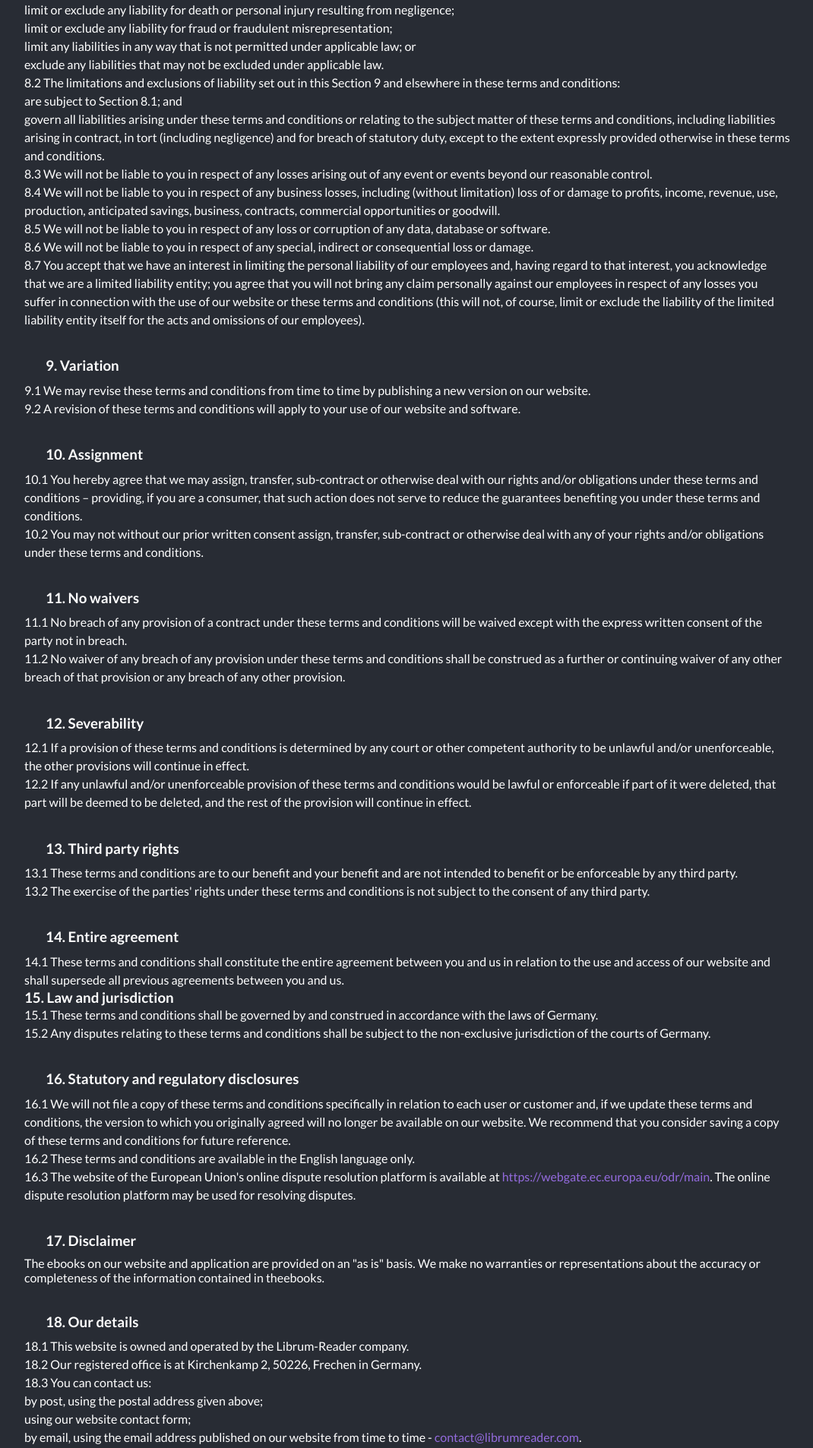
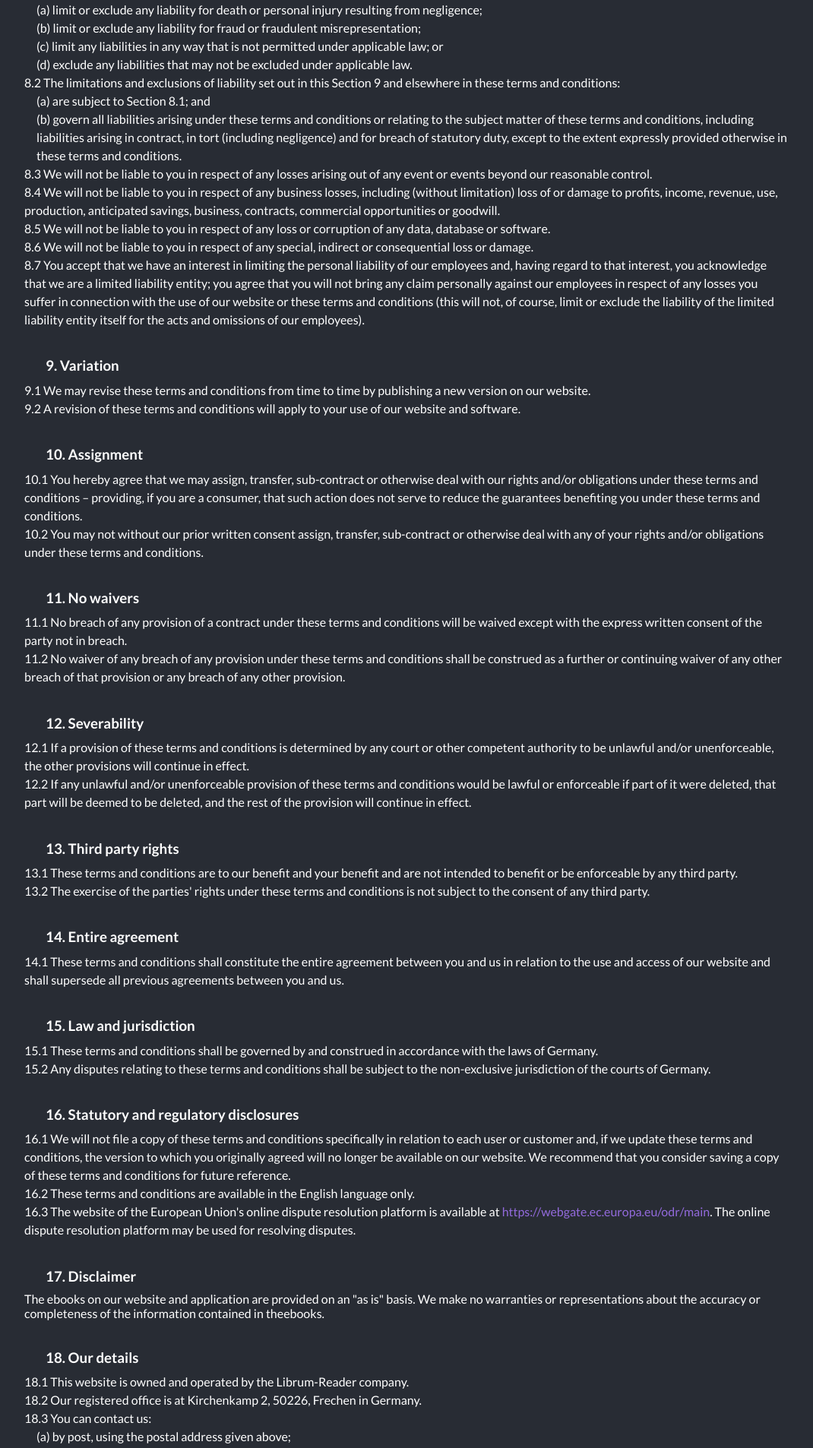
Before and after one commit to Librum-Reader/Librum-Website, a React (Create React App) app: page /termsofservice in a window 1280 px wide. Shown: the part 2245-4151 px from the top of the page at 76% size, without its empty margins (104-1174 px from the left). Built offline with nearby package versions, Linux system fonts and the light colour scheme; no server answers; a web font is replaced by a local one; what react-google-recaptcha-v3 would draw is missing.

Commit message:
finish up list

```diff
--- a/src/Pages/TermsOfService/Template.js
+++ b/src/Pages/TermsOfService/Template.js
@@ -98,18 +98,20 @@ const Template = () => (
     <h3 className="tos-subtitle">8. Limitations and exclusions of liability</h3>
 
     <ol>
-      <li>8.1 Nothing in these terms and conditions will:</li>
-      <ol type="a">
+      <li>8.1 Nothing in these terms and conditions will:
+        <ol className="innerlist">
           <li>limit or exclude any liability for death or personal injury resulting from negligence;</li>
           <li>limit or exclude any liability for fraud or fraudulent misrepresentation;</li>
           <li>limit any liabilities in any way that is not permitted under applicable law; or</li>
           <li>exclude any liabilities that may not be excluded under applicable law.</li>
         </ol>
-      <li>8.2 The limitations and exclusions of liability set out in this Section 9 and elsewhere in these terms and conditions:</li>
-      <ol type="a">
+      </li>
+      <li>8.2 The limitations and exclusions of liability set out in this Section 9 and elsewhere in these terms and conditions:
+        <ol className="innerlist">
           <li>are subject to Section 8.1; and</li>
           <li>govern all liabilities arising under these terms and conditions or relating to the subject matter of these terms and conditions, including liabilities arising in contract, in tort (including negligence) and for breach of statutory duty, except to the extent expressly provided otherwise in these terms and conditions.</li>
         </ol>
+      </li>
       <li>8.3 We will not be liable to you in respect of any losses arising out of any event or events beyond our reasonable control.</li>
       <li>8.4 We will not be liable to you in respect of any business losses, including (without limitation) loss of or damage to profits, income, revenue, use, production, anticipated savings, business, contracts, commercial opportunities or goodwill.</li>
       <li>8.5 We will not be liable to you in respect of any loss or corruption of any data, database or software.</li>
@@ -158,7 +160,7 @@ const Template = () => (
       <li>14.1 These terms and conditions shall constitute the entire agreement between you and us in relation to the use and access of our website and shall supersede all previous agreements between you and us.</li>
     </ol>
 
-    <h3>15. Law and jurisdiction</h3>
+    <h3 className="tos-subtitle">15. Law and jurisdiction</h3>
 
     <ol>
       <li>15.1 These terms and conditions shall be governed by and construed in accordance with the laws of Germany.</li>
@@ -182,12 +184,13 @@ const Template = () => (
     <ol>
       <li>18.1 This website is owned and operated by the Librum-Reader company.</li>
       <li>18.2 Our registered office is at Kirchenkamp 2, 50226, Frechen in Germany.</li>
-      <li>18.3 You can contact us:</li>
-      <ol type="a">
+      <li>18.3 You can contact us:
+        <ol className="innerlist">
           <li>by post, using the postal address given above;</li>
           <li>using our website contact form;</li>
           <li>by email, using the email address published on our website from time to time - <a href="mailto:contact@librumreader.com">contact@librumreader.com</a>.</li>
         </ol>
+      </li>
     </ol>
 
     <p>Effective Date: 06.07.2023</p>
```
Lines whose indentation alone changed are shown as unchanged.
